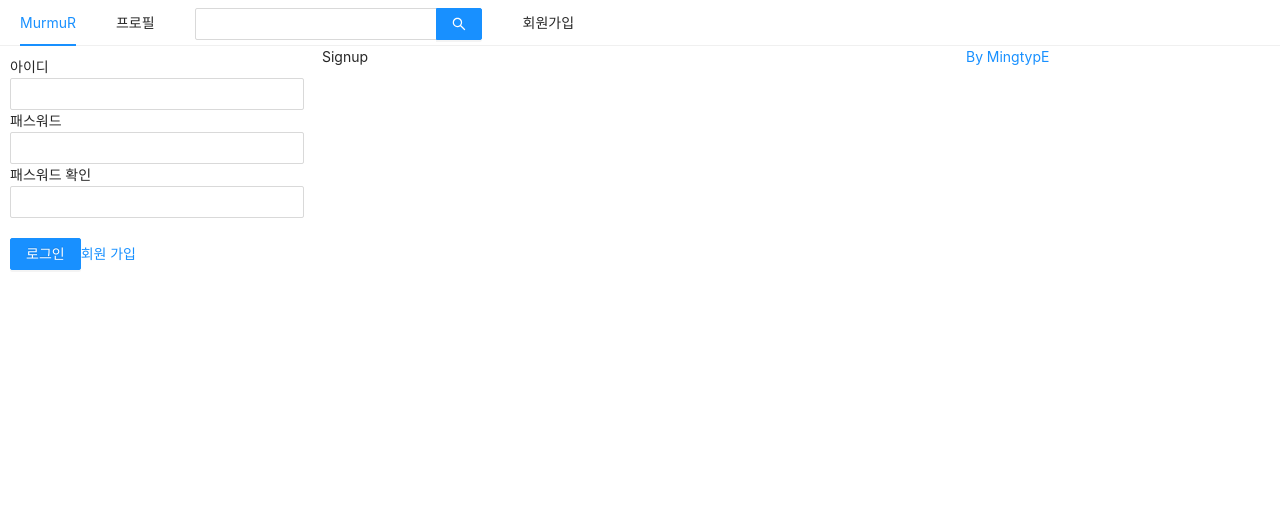
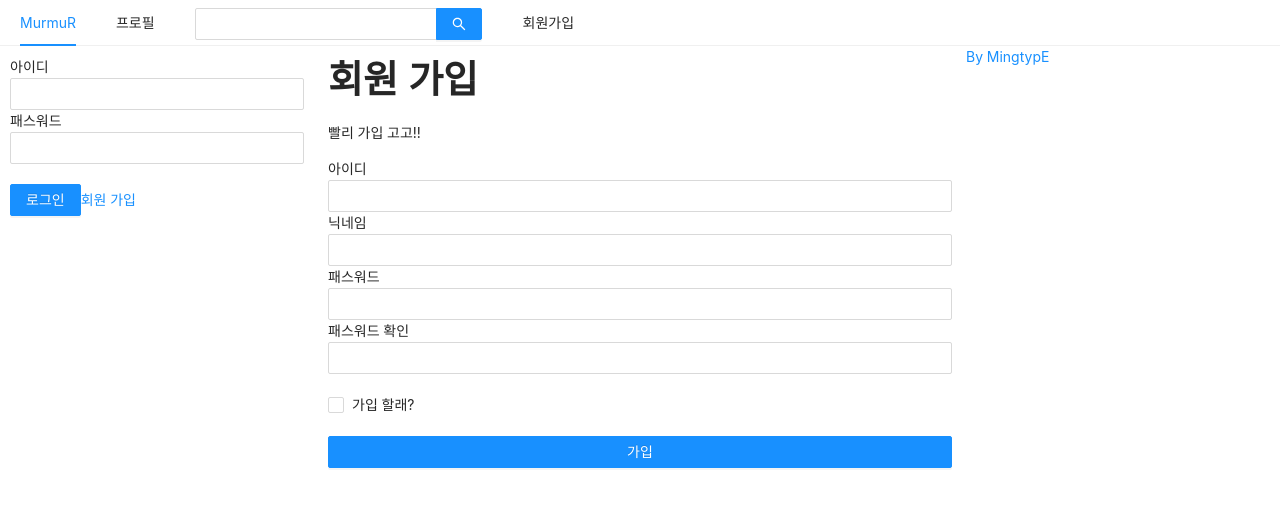
Before and after one commit to min33sky/murmur_old, a Next.js app in the folder frontend/: page /signup in a window 1280 px wide. Shown: the top 506 px of the page. Built offline with nearby package versions, Linux system fonts and the light colour scheme.

Commit message:
Add signup Page

```diff
--- a/frontend/components/AppLayout.js
+++ /dev/null
@@ -1,74 +0,0 @@
-import React, { useState } from 'react';
-import PropTypes from 'prop-types';
-import Link from 'next/link';
-import { Menu, Row, Col, Input } from 'antd';
-import styled from 'styled-components';
-import LoginForm from './LoginForm';
-import UserProfile from './UserProfile';
-
-/*
-  ? Inline CSS는 객체이므로 리랜더링이 발생한다.
-  - styledComponents 또는 React Memo를 사용하여 해결
-*/
-const InputSearch = styled(Input.Search)`
-  vertical-align: middle;
-`;
-
-const AppLayout = ({ children }) => {
-  const [isLoggedIn, setIsLoggedIn] = useState(false);
-
-  return (
-    <>
-      <div>
-        <Menu mode='horizontal'>
-          <Menu.Item>
-            <Link href='/'>
-              <a>MurmuR</a>
-            </Link>
-          </Menu.Item>
-          <Menu.Item>
-            <Link href='/profile'>
-              <a>프로필</a>
-            </Link>
-          </Menu.Item>
-          <Menu.Item>
-            <InputSearch enterButton />
-          </Menu.Item>
-          <Menu.Item>
-            <Link href='/signup'>
-              <a>회원가입</a>
-            </Link>
-          </Menu.Item>
-        </Menu>
-      </div>
-
-      <Row gutter={8}>
-        <Col xs={24} md={6}>
-          {isLoggedIn ? (
-            <UserProfile setIsLoggedIn={setIsLoggedIn} />
-          ) : (
-            <LoginForm setIsLoggedIn={setIsLoggedIn} />
-          )}
-        </Col>
-        <Col xs={24} md={12}>
-          {children}
-        </Col>
-        <Col xs={24} md={6}>
-          <a
-            href='https://github.com/min33sky'
-            target='_blank'
-            rel='noreferrer noopener'
-          >
-            By MingtypE
-          </a>
-        </Col>
-      </Row>
-    </>
-  );
-};
-
-AppLayout.propTypes = {
-  children: PropTypes.node.isRequired,
-};
-
-export default AppLayout;
--- /dev/null
+++ b/frontend/components/AppLayout/Header/index.js
@@ -0,0 +1,41 @@
+import React from 'react';
+import { Menu, Input } from 'antd';
+import Link from 'next/link';
+import styled from 'styled-components';
+
+/*
+  ? Inline CSS는 객체이므로 리랜더링이 발생한다.
+  - styledComponents 또는 React Memo를 사용하여 해결
+*/
+const InputSearch = styled(Input.Search)`
+  vertical-align: middle;
+`;
+
+function Header() {
+  return (
+    <>
+      <Menu mode='horizontal'>
+        <Menu.Item>
+          <Link href='/'>
+            <a>MurmuR</a>
+          </Link>
+        </Menu.Item>
+        <Menu.Item>
+          <Link href='/profile'>
+            <a>프로필</a>
+          </Link>
+        </Menu.Item>
+        <Menu.Item>
+          <InputSearch enterButton />
+        </Menu.Item>
+        <Menu.Item>
+          <Link href='/signup'>
+            <a>회원가입</a>
+          </Link>
+        </Menu.Item>
+      </Menu>
+    </>
+  );
+}
+
+export default Header;
--- /dev/null
+++ b/frontend/components/AppLayout/index.js
@@ -0,0 +1,47 @@
+import React, { useState } from 'react';
+import PropTypes from 'prop-types';
+import { Row, Col } from 'antd';
+import LoginForm from '../LoginForm';
+import UserProfile from '../UserProfile';
+import Header from './Header';
+
+/**
+ * * 전반적인 레이아웃을 담당하는 컴포넌트
+ */
+const AppLayout = ({ children }) => {
+  const [isLoggedIn, setIsLoggedIn] = useState(false);
+
+  return (
+    <>
+      <Header />
+
+      <Row gutter={8}>
+        <Col xs={24} md={6}>
+          {isLoggedIn ? (
+            <UserProfile setIsLoggedIn={setIsLoggedIn} />
+          ) : (
+            <LoginForm setIsLoggedIn={setIsLoggedIn} />
+          )}
+        </Col>
+        <Col xs={24} md={12} style={{ padding: '10px 10px' }}>
+          {children}
+        </Col>
+        <Col xs={24} md={6}>
+          <a
+            href='https://github.com/min33sky'
+            target='_blank'
+            rel='noreferrer noopener'
+          >
+            By MingtypE
+          </a>
+        </Col>
+      </Row>
+    </>
+  );
+};
+
+AppLayout.propTypes = {
+  children: PropTypes.node.isRequired,
+};
+
+export default AppLayout;
--- a/frontend/components/LoginForm.js
+++ b/frontend/components/LoginForm/index.js
@@ -1,8 +1,9 @@
-import React, { useState, useCallback } from 'react';
+import React, { useCallback } from 'react';
 import { Form, Input, Button } from 'antd';
 import styled from 'styled-components';
 import Link from 'next/link';
 import PropTypes from 'prop-types';
+import useInput from '../../hooks/useInput';
 
 const ButtonWrapper = styled.div`
   margin-top: 20px;
@@ -16,21 +17,8 @@ const FormWrapper = styled(Form)`
  * 로그인 컴포넌트
  */
 const LoginForm = ({ setIsLoggedIn }) => {
-  const [id, setId] = useState('');
-  const [password, setPassword] = useState('');
-  const [passwordCheck, setPasswordCheck] = useState('');
-
-  const onChangeId = useCallback((e) => {
-    setId(e.target.value);
-  }, []);
-
-  const onChangePassword = useCallback((e) => {
-    setPassword(e.target.value);
-  }, []);
-
-  const onChangePasswordCheck = useCallback((e) => {
-    setPasswordCheck(e.target.value);
-  }, []);
+  const [id, onChangeId] = useInput('');
+  const [password, onChangePassword] = useInput('');
 
   /*
     ! onFinish()에는 e.defaultPrevent()가 자동 호출된다.
@@ -62,16 +50,6 @@ const LoginForm = ({ setIsLoggedIn }) => {
           onChange={onChangePassword}
         ></Input>
       </div>
-      <div>
-        <label htmlFor='user-passwordCheck'>패스워드 확인</label>
-        <br></br>
-        <Input
-          type='password'
-          name='user-id'
-          value={passwordCheck}
-          onChange={onChangePasswordCheck}
-        ></Input>
-      </div>
 
       <ButtonWrapper>
         <Button type='primary' htmlType='submit' loading={false}>
--- /dev/null
+++ b/frontend/hooks/useInput.js
@@ -0,0 +1,12 @@
+import { useState } from 'react';
+
+/**
+ * Input 상태를 관리하는 커스텀 훅
+ */
+export default (defaultValue = null) => {
+  const [value, setValue] = useState(defaultValue);
+  const handler = (e) => {
+    setValue(e.target.value);
+  };
+  return [value, handler];
+};
--- a/frontend/pages/signup.js
+++ b/frontend/pages/signup.js
@@ -1,8 +1,112 @@
-import React from 'react';
+import React, { useState, useCallback } from 'react';
 import AppLayout from '../components/AppLayout';
+import { Form, Input, Button, Checkbox } from 'antd';
+import useInput from '../hooks/useInput';
+import styled from 'styled-components';
+import { Typography } from 'antd';
+const { Title, Paragraph } = Typography;
 
+const ErrorMessage = styled.div`
+  color: red;
+`;
+
+/**
+ * 회원 가입 페이지
+ */
 const Signup = () => {
-  return <AppLayout>Signup</AppLayout>;
+  const [id, onChangeId] = useInput('');
+  const [nickname, onChangeNickname] = useInput('');
+  const [password, onChangePassword] = useInput('');
+
+  const [passwordCheck, setPasswordCheck] = useState('');
+  const [passwordError, setPasswordError] = useState(false);
+  const onChangePasswordCheck = useCallback(
+    (e) => {
+      setPasswordCheck(e.target.value);
+      setPasswordError(password !== e.target.value);
+    },
+    [password],
+  );
+
+  const [term, setTerm] = useState(false);
+  const [termError, setTermError] = useState(false);
+  const onChangeTerm = useCallback((e) => {
+    setTerm(e.target.checked);
+    setTermError(false);
+  }, []);
+
+  const onSumbit = useCallback(() => {
+    // ! 한번 더 입력에 대한 체크를 해준다.
+    if (password !== passwordCheck) return setPasswordError(true);
+    if (!term) return setTermError(true);
+    console.log(id, password);
+  }, [password, passwordCheck, term, id]);
+
+  return (
+    <AppLayout>
+      <Typography>
+        <Title>회원 가입</Title>
+        <Paragraph>빨리 가입 고고!!</Paragraph>
+      </Typography>
+
+      <Form onFinish={onSumbit}>
+        <div>
+          <label htmlFor='user-id'>아이디</label>
+          <br />
+          <Input type='text' value={id} onChange={onChangeId} required />
+        </div>
+
+        <div>
+          <label htmlFor='user-nickname'>닉네임</label>
+          <br />
+          <Input
+            type='text'
+            value={nickname}
+            onChange={onChangeNickname}
+            required
+          />
+        </div>
+
+        <div>
+          <label htmlFor='password'>패스워드</label>
+          <br />
+          <Input
+            type='text'
+            value={password}
+            onChange={onChangePassword}
+            required
+          />
+        </div>
+
+        <div>
+          <label htmlFor='passwordCheck'>패스워드 확인</label>
+          <br />
+          <Input
+            type='text'
+            value={passwordCheck}
+            onChange={onChangePasswordCheck}
+            required
+          />
+          {passwordError && (
+            <ErrorMessage>패스워드가 일치하지 않습니다.</ErrorMessage>
+          )}
+        </div>
+
+        <div style={{ marginTop: '20px' }}>
+          <Checkbox name='user-term' checked={term} onChange={onChangeTerm}>
+            가입 할래?
+          </Checkbox>
+          {termError && <ErrorMessage>약관에 동의하셔야 됩니다.</ErrorMessage>}
+        </div>
+
+        <div style={{ marginTop: '20px' }}>
+          <Button type='primary' htmlType='submit' style={{ width: '100%' }}>
+            가입
+          </Button>
+        </div>
+      </Form>
+    </AppLayout>
+  );
 };
 
 export default Signup;
```
